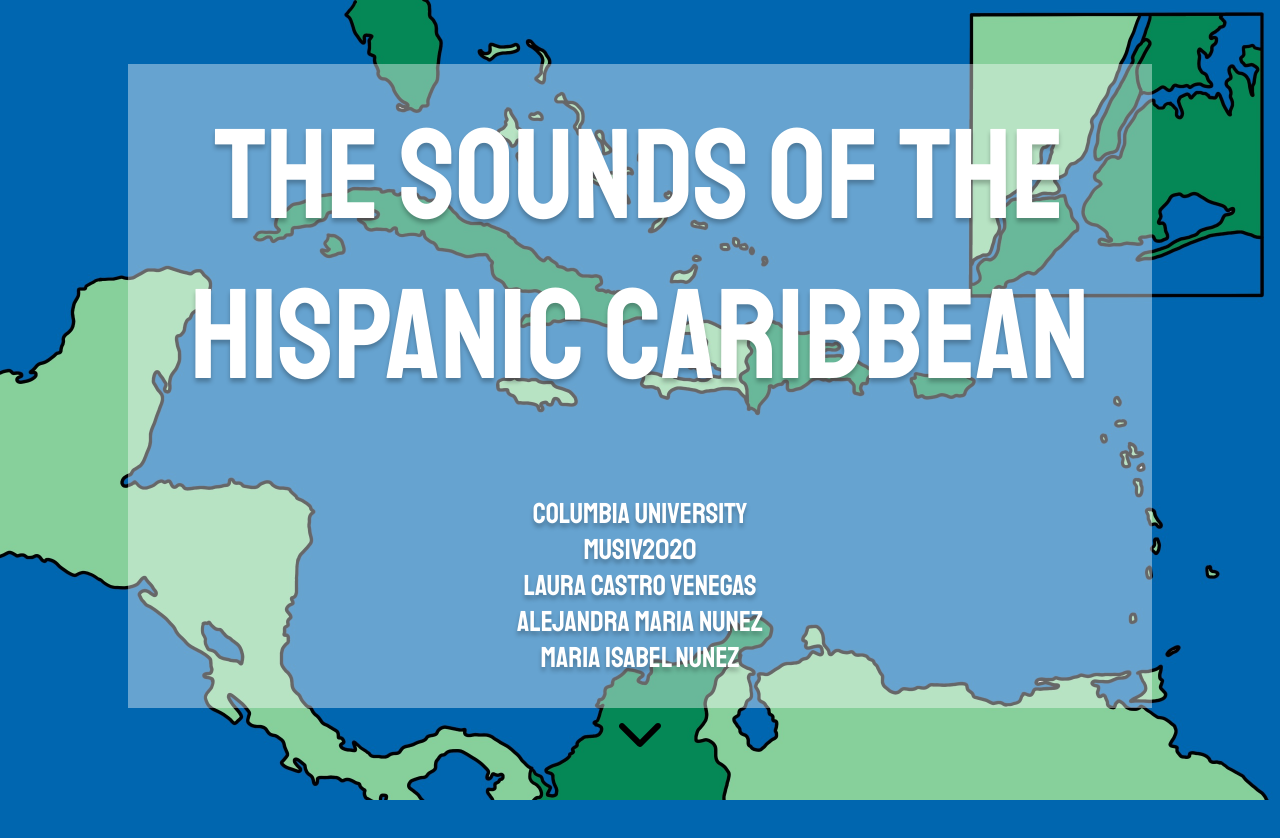
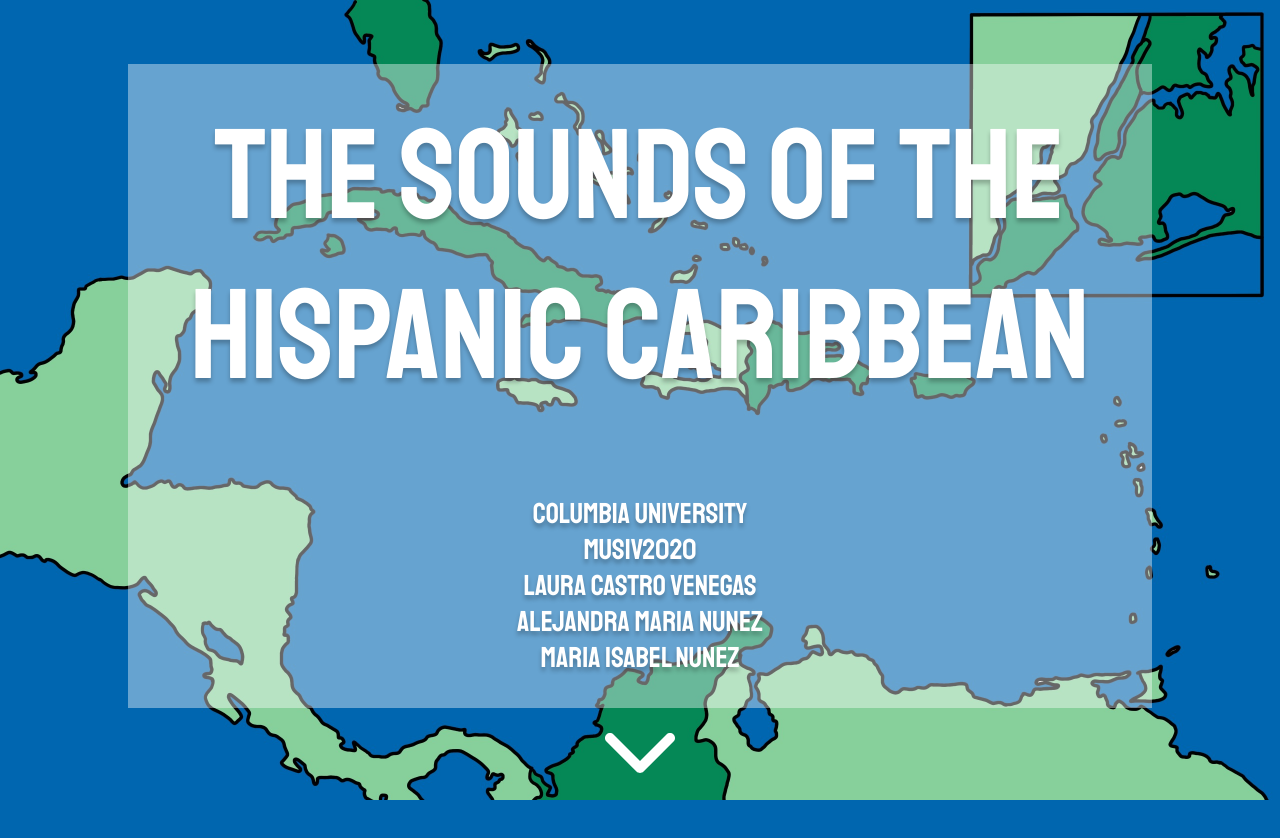
Before and after one commit to lauracastrovenegas/salsa_final_project, a JavaScript app: page / in a window 1280 px wide. Shown: the top 838 px of the page. Built offline with nearby package versions, Linux system fonts and the light colour scheme; the HTML template or start-up script is replaced by a standard one; a web font is replaced by a local one.

Commit message:
Update App.js

```diff
--- a/src/App.js
+++ b/src/App.js
@@ -2,7 +2,25 @@
 import map from './assets/map.png'
 import theme from "./theme";
 import HeaderBlock from "./components/HeaderBlock";
-import down from './assets/down.svg'
+import { FontAwesomeIcon } from "@fortawesome/react-fontawesome";
+import { faChevronDown } from "@fortawesome/free-solid-svg-icons";
+import PinContainer from "./components/PinContainer";
+
+function App() {
+  return (
+    <Wrapper>
+      <BackgroundImage>
+        <HeaderBlock/>
+        <DownArrow>
+          <FontAwesomeIcon icon={faChevronDown}/>
+          <PinContainer/>
+        </DownArrow>
+      </BackgroundImage>
+    </Wrapper>
+  );
+}
+
+export default App;
 
 const Wrapper = styled.div`
   height: 200vh;
@@ -21,32 +39,11 @@
 `
 
 const DownArrow = styled.div`
-  height: 3rem;
   display: flex;
 
-  img {
-    height: 100%;
-    object-fit: contain;
+  svg {
+    color: #FFFFFF;
     margin: 0rem auto;
-  }
-
-  svg {
-    color: "#FFFFFF";
+    font-size: 5rem;
   }
 `
-
-
-function App() {
-  return (
-    <Wrapper>
-      <BackgroundImage>
-        <HeaderBlock/>
-        <DownArrow>
-          <img src={down} alt="down arrow"/>
-        </DownArrow>
-      </BackgroundImage>
-    </Wrapper>
-  );
-}
-
-export default App;
```
